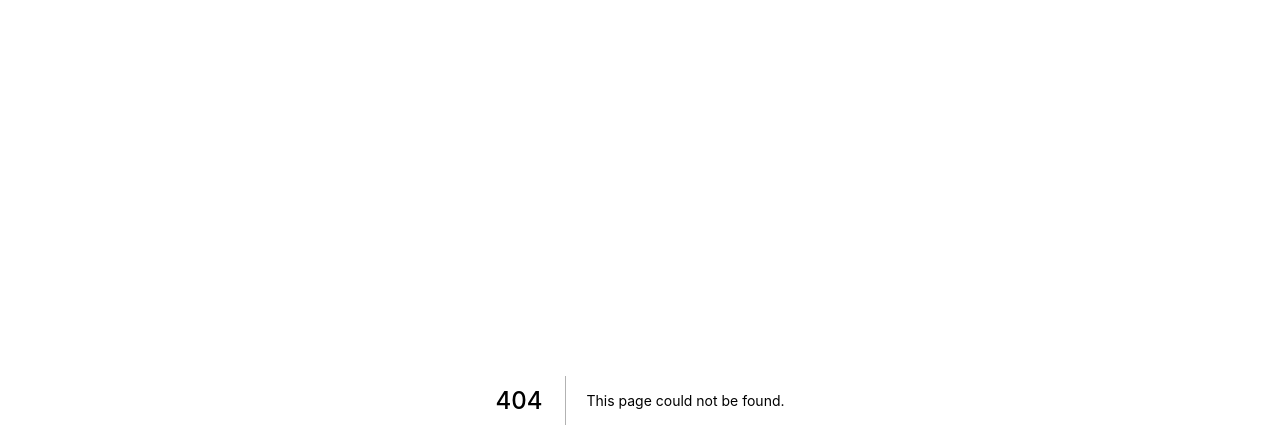
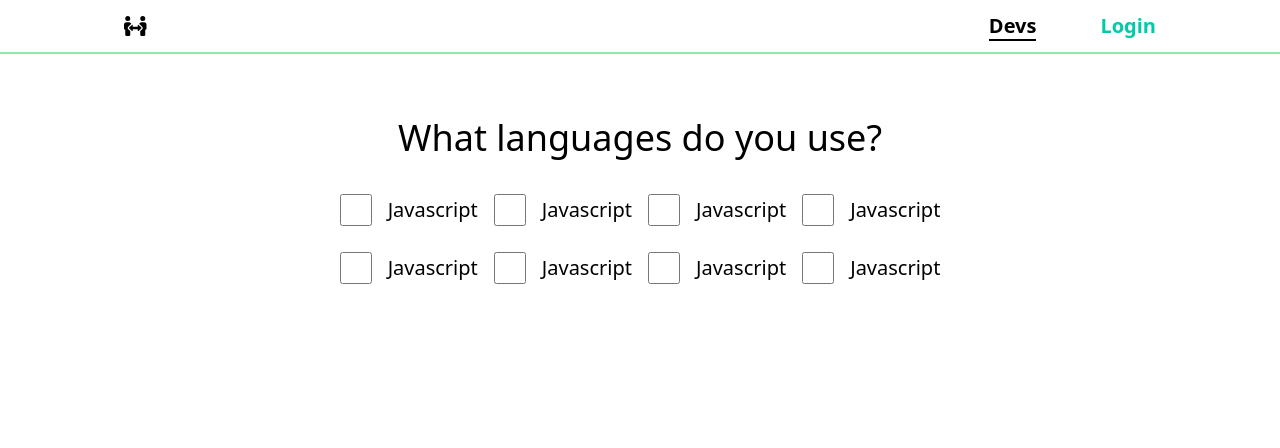
Before and after one commit to 21sparker/devmatch, a Next.js app: page /questionnaire in a window 1280 px wide. Before the commit this address had no page. Shown: the top 448 px of the page. Built offline with nearby package versions, Linux system fonts and the light colour scheme.

Commit message:
created questionnaire, checkbox component, added center prop to header

```diff
--- /dev/null
+++ b/components/Checkbox.tsx
@@ -0,0 +1,18 @@
+import React from 'react';
+
+interface CheckboxProps {
+  label: string
+}
+
+const Checkbox: React.FC<CheckboxProps> = ({label}) => {
+    return (
+      <div className="mt-1">
+        <label className="inline-flex items-center">
+          <input type="checkbox" value={label} className="form-checkbox h-8 w-8" />
+          <span className="ml-4 text-xl">{label}</span>
+        </label>
+      </div>
+    );
+}
+
+export default Checkbox;
--- a/components/Header.tsx
+++ b/components/Header.tsx
@@ -2,11 +2,12 @@ import React from 'react';
 
 interface HeaderProps {
   size: "md" | "lg" | "xl" | "2xl" | "3xl" | "4xl" | "5xl"
+  center?: boolean
 }
 
-const Header: React.FC<HeaderProps> = ({size, children}) => {
+const Header: React.FC<HeaderProps> = ({center = false, size, children}) => {
     return (
-        <div className={`text-${size}`}>{children}</div>
+        <div className={`${center ? 'flex justify-center' : ''} text-${size}`}>{children}</div>
     );
 }
 
--- /dev/null
+++ b/pages/questionnaire.tsx
@@ -0,0 +1,34 @@
+import React from 'react';
+import Checkbox from '../components/Checkbox';
+import Header from '../components/Header';
+import Navbar from '../components/Navbar/Navbar';
+
+interface questionnaireProps {
+
+}
+
+const questionnaire: React.FC<questionnaireProps> = ({}) => {
+    return (
+      <>
+        <Navbar/>
+        <div id="questionnaire-container"
+          className="flex flex-col items-center mt-16">
+          <div id="question flex w-full justify-center">
+            <Header size="4xl" center>What languages do you use?</Header>
+            <div className="grid grid-cols-4 gap-4 mt-8">
+              <Checkbox label="Javascript" />
+              <Checkbox label="Javascript" />
+              <Checkbox label="Javascript" />
+              <Checkbox label="Javascript" />
+              <Checkbox label="Javascript" />
+              <Checkbox label="Javascript" />
+              <Checkbox label="Javascript" />
+              <Checkbox label="Javascript" />
+            </div>
+          </div>
+        </div>
+      </>
+    );
+}
+
+export default questionnaire;
```
